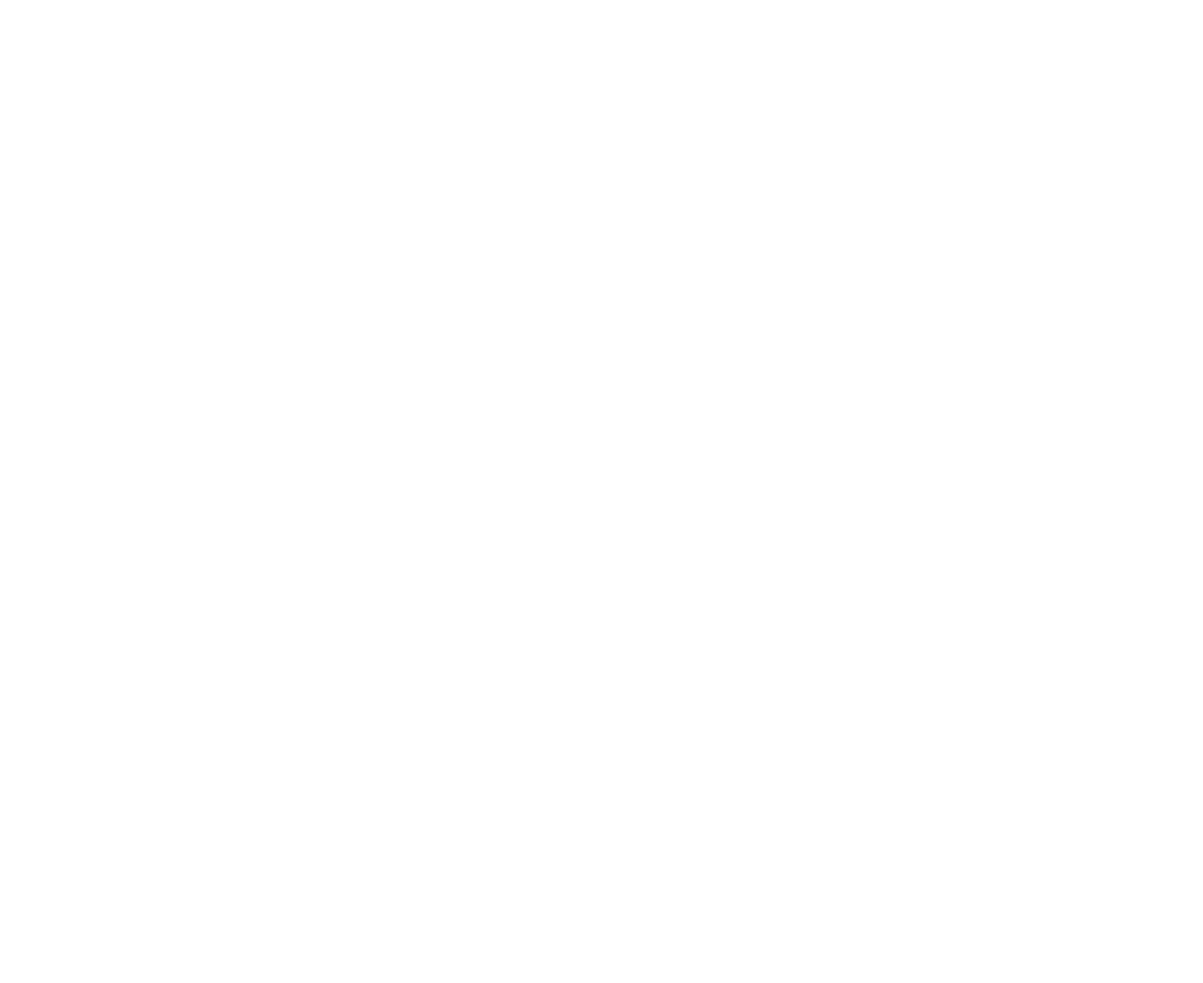
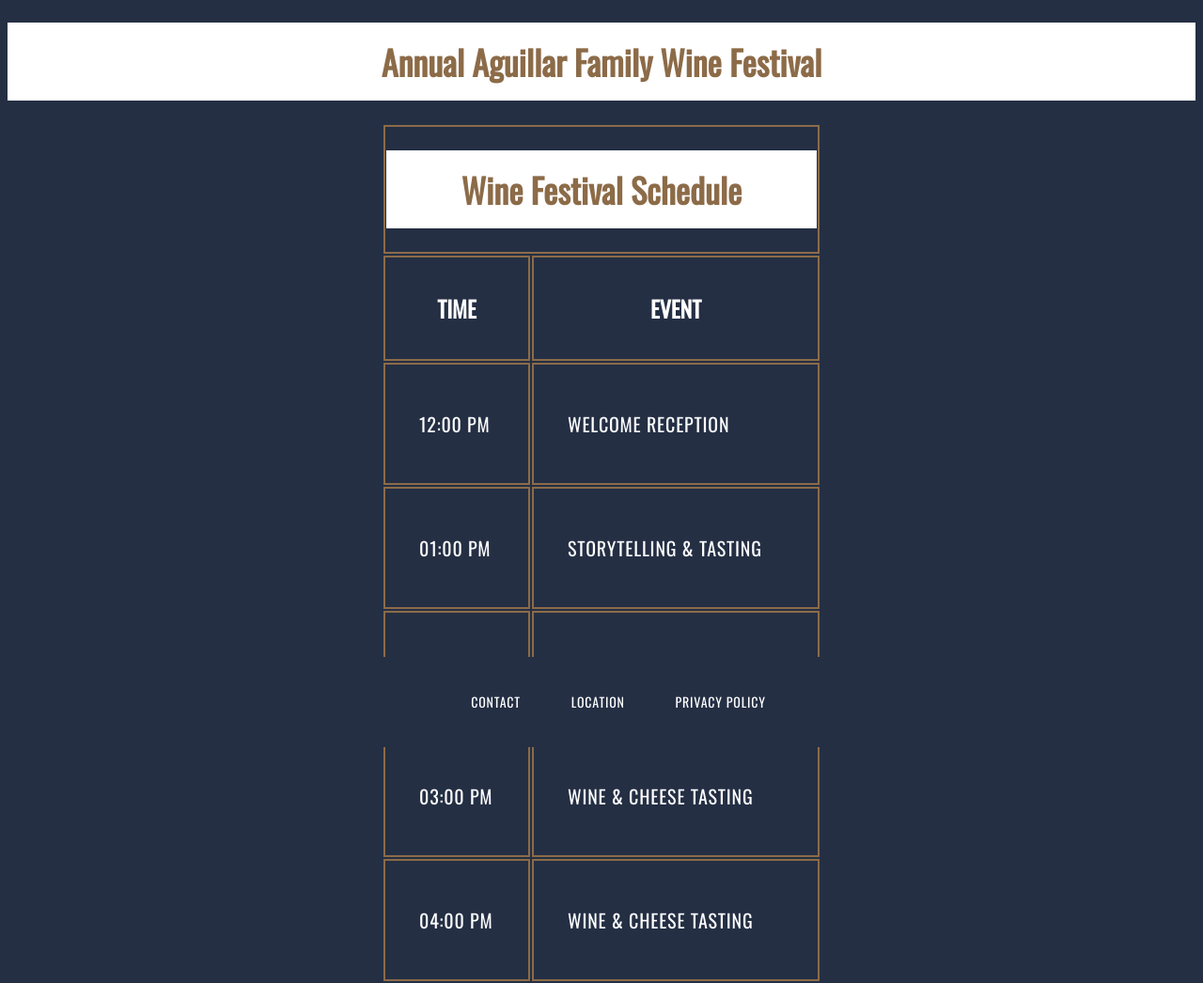
Before and after one commit to servet-isikli/html-tables-wine-festival-schedule, a plain HTML site: page index.html in a window 1280 px wide. Shown: the whole page at 94% size. Before the commit the page ends 800 px from the top, so only its background shows below. Drawn offline with nearby package versions, Linux system fonts and the light colour scheme.

Commit message:
the table has been prepared

```diff
--- a/index.html
+++ b/index.html
@@ -1,12 +1,63 @@
 <!DOCTYPE html>
 <html lang="en">
-<head>
-    <meta charset="UTF-8">
-    <meta http-equiv="X-UA-Compatible" content="IE=edge">
-    <meta name="viewport" content="width=device-width, initial-scale=1.0">
-    <title>Document</title>
-</head>
-<body>
+  <head>
+    <meta charset="UTF-8" />
+    <meta http-equiv="X-UA-Compatible" content="IE=edge" />
+    <meta name="viewport" content="width=device-width, initial-scale=1.0" />
+    <title>Aguillar Family Wine Festival</title>
+    <link rel="stylesheet" type="text/css" href="reset.css" />
+    <link rel="stylesheet" type="text/css" href="style.css" />
+    <link
+      href="https://fonts.googleapis.com/css?family=Oswald"
+      rel="stylesheet"
+    />
+  </head>
 
-</body>
+  <body>
+    <header>
+      <h1>Annual Aguillar Family Wine Festival</h1>
+    </header>
+
+    <div class="container">
+      <table>
+        <thead>
+          <tr>
+            <th colspan="2"><h1>Wine Festival Schedule</h1></th>
+          </tr>
+          <tr>
+            <th><h2>Time</h2></th>
+            <th><h2>Event</h2></th>
+          </tr>
+        </thead>
+        <tbody>
+          <tr>
+            <td class="left"><h3>12:00 PM</h3></td>
+            <td><h3>Welcome Reception</h3></td>
+          </tr>
+          <tr>
+            <td class="left"><h3>01:00 PM</h3></td>
+            <td><h3>Storytelling & Tasting</h3></td>
+          </tr>
+          <tr>
+            <td class="left"><h3>02:00 PM</h3></td>
+            <td><h3>Wine Luncheon</h3></td>
+          </tr>
+          <tr>
+            <td class="left"><h3>03:00 PM</h3></td>
+            <td><h3>Wine & Cheese Tasting</h3></td>
+          </tr>
+          <tr>
+            <td class="left"><h3>04:00 PM </h3></td>
+            <td><h3>Wine & Cheese Tasting</h3></td>
+          </tr>
+        </tbody>
+      </table>
+    </div>
+
+    <footer>
+      <h3>Contact</h3>
+      <h3>Location</h3>
+      <h3>Privacy Policy</h3>
+    </footer>
+  </body>
 </html>
--- /dev/null
+++ b/style.css
@@ -0,0 +1,74 @@
+body {
+  background-color: #242f44;
+  color: white;
+    font-family: 'Oswald', sans-serif;
+}
+
+header {
+  text-align: center;
+  margin-top: 5px;
+}
+
+h1 {
+  font-size: 36px;
+  padding: 15px;
+  color: #8c6b48;
+  background-color: white;
+}
+
+h2 {
+  font-size: 24px;
+  padding: 15px;
+  text-transform: uppercase;
+}
+
+h3 {
+  font-size: 20px;
+  padding: 15px;
+  text-transform: uppercase;
+  text-align: left;
+  margin-left: 20px;
+  font-weight: 500;
+  line-height: 2.7;
+  letter-spacing: 0.8px;
+}
+
+th {
+  border: 2px solid #8c6b48;
+}
+
+table {
+  text-align: center;
+  margin: 20px auto;
+}
+
+td {
+  border: 2px solid #8c6b48;
+  width: 300px;
+}
+
+footer {
+  margin-top: 50px;
+  text-align: center;
+  position: fixed;
+  width: 100%;
+  bottom: 5px;
+  background-color: #242f44;
+  z-index: 5;
+}
+footer h3 {
+  display: inline-block;
+  font-size: 14px;
+  background-color: #242f44;
+}
+
+.container {
+  max-width: 940px;
+  margin: 0 auto;
+  height: 800px;
+}
+
+
+.left {
+  width: 150px;
+}
```
